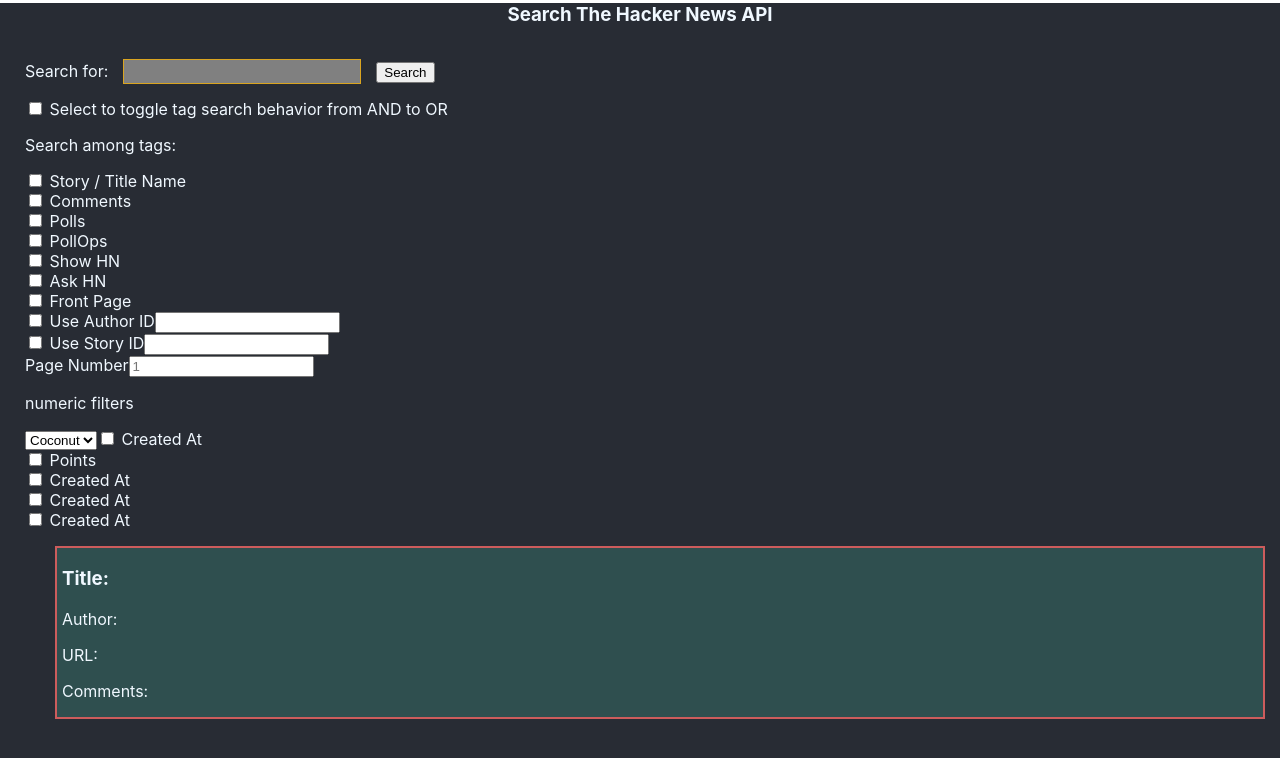
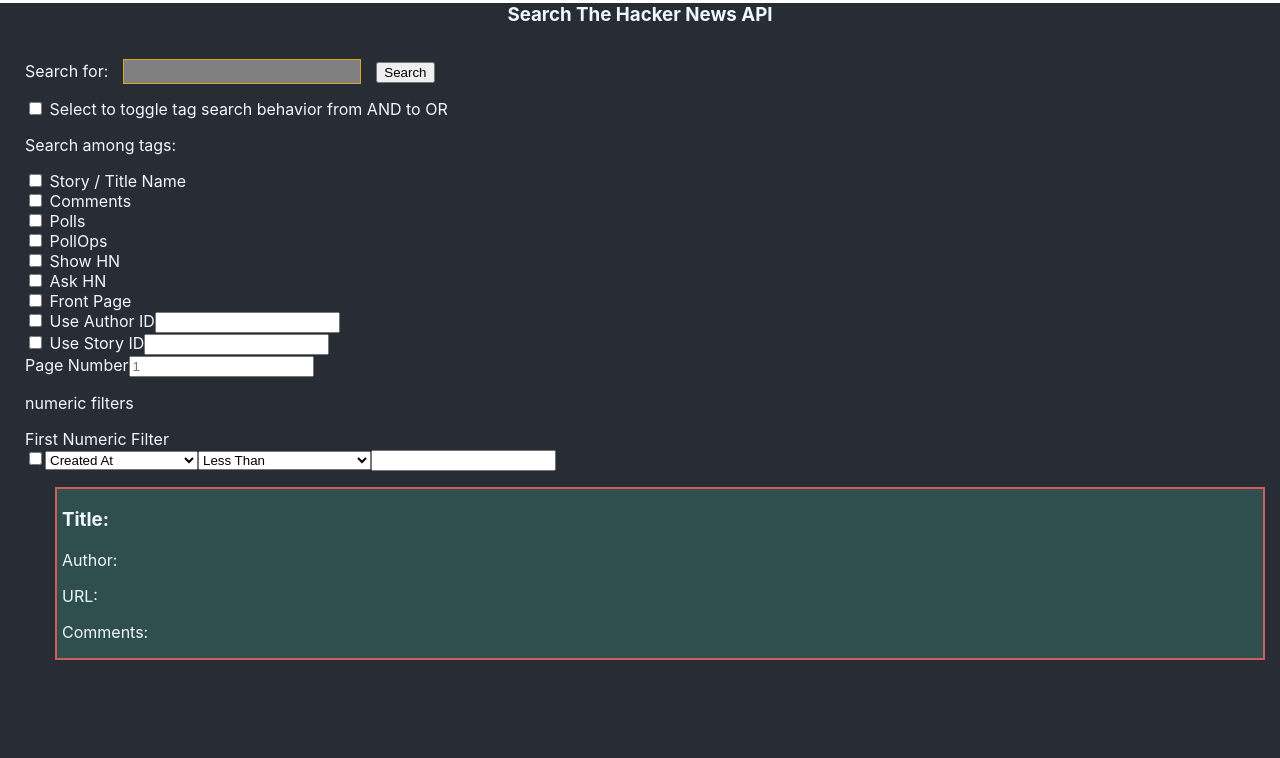
Before and after one commit to GormTheWyrm/rts-test, a React (Create React App) app: page / in a window 1280 px wide. Shown: the top 758 px of the page. Built offline with nearby package versions, Linux system fonts and the light colour scheme.

Commit message:
numericfilter now works

```diff
--- a/src/features/SearchFeature/Searchbar.js
+++ b/src/features/SearchFeature/Searchbar.js
@@ -62,18 +62,25 @@
         myTags += ')';
       }
       searchUrl += myTags;  //adds myTags to search url. This code is missed if no tags selected
-      console.log('searchUrl');
-      console.log(searchUrl);
+
     }
     // if &numericFilters then add &numericFilters=
+    //text,condition,number Select1 , numeric1 checkbox
+if (event.target.numeric1.checked === true /* or numeric2*/){
     //
-     let myNum = parseInt(event.target.pagenum.value);
-      let myBool = Number.isInteger(myNum);
-    if (myNum > 1){
+    let numSelect1 = parseInt(event.target.numberSelect1.value); //return 0 if NaN
+
+  searchUrl += `&numericFilters=${event.target.textSelect1.value}${event.target.conditionSelect1.value}${numSelect1}`;
+}
 
 
-      if (myBool === true){
-        searchUrl += `&page=${myNum}`;
+     let pageNum = parseInt(event.target.pagenum.value);
+      let pageBool = Number.isInteger(pageNum);
+    if (pageNum > 1){
+
+
+      if (pageBool === true){
+        searchUrl += `&page=${pageNum}`;
       //else would do nothing - no need for an else statement...
       }
 
@@ -115,7 +122,7 @@
         <p>Search among tags: </p>
 
         {/*  can filter on tags: story, comment, poll, pollop, show_hn, ask_hn, front_page, author_:USERNAME, story_:ID */}
-
+        {/* checkboxes */}
         <input type="checkbox" name="story" />
         <label > Story / Title Name</label><br />
         <input type="checkbox" name="comments" />
@@ -139,14 +146,29 @@
         <input type="text" name="storyId" />
         <br />
 
-        {/* page number: not yet validated  */}
+        {/* page number */}
         <label > Page Number</label>
         <input type="number" name="pagenum" placeholder={1} />
         {/* for attribute not supported by Edge */}
+        <p>numeric filters</p>
+        {/* checkbox for each filter, then two selects where dropdown and numerical condition can be selected */}
+        <label > First Numeric Filter</label> <br />
+        <input type="checkbox" name="numeric1" />
+        <select name='textSelect1'>
+          <option value='created_at_i'>Created At</option>
+          <option value='points'>Points</option>
+          <option value="num_comments">Number of Comments</option>
+        </select>
+        <select name='conditionSelect1'>
+          <option value='<'>Less Than</option>
+          <option value='<='>Less Than or Equal To</option>
+          <option value="=">Equal to</option>
+          <option value='>'> Greater Than</option>
+          <option value='>='>Greater Than or Equal To</option>
+        </select>
+        <input type="number" name="numberSelect1" />
+        {/* second Numeric filter so users can do a range or narrow downresults to some degree */}
 
-
-        {/* below is unfinished */}
-        <p>numeric filters</p>
         {/* created_at_i, points, num_comments,
             page= integer
 
@@ -155,34 +177,9 @@
         {/* URL parameters like &page=2 or hitsPerPage=50 ...number of pages and results per page should be paramters! */}
         {/* add a page and num per page button... */}
 
-        <select name='dateSelect'>
-          <option value="<"> </option>
-          <option value="<=">Lime</option>
-          <option selected value="=">Coconut</option>
-          <option value="mango">Mango</option>
-        </select>
 
 
-        <input type="checkbox" name="createdat" />
-        <label > Created At</label>
-        {/* text input too? */}
-        <br />
-        <input type="checkbox" name="points" />
-        <label > Points</label>
-        {/* text input too? */}
-        <br />
-        <input type="checkbox" name="createdat" />
-        <label > Created At</label>
-        {/* text input too? */}
-        <br />
-        <input type="checkbox" name="createdat" />
-        <label > Created At</label>
-        {/* text input too? */}
-        <br />
-        <input type="checkbox" name="createdat" />
-        <label > Created At</label>
-        {/* text input too? */}
-        <br />
+
         {/* example url: https://hn.algolia.com/api/v1/search?tags=story,author_breck&query=cheese
                   http://hn.algolia.com/api/v1/search_by_date?tags=story&numericFilters=created_at_i>X,created_at_i<Y
           */}
```
Also changed, not shown: 1 other file (tests, documents, lock files or other folders).
